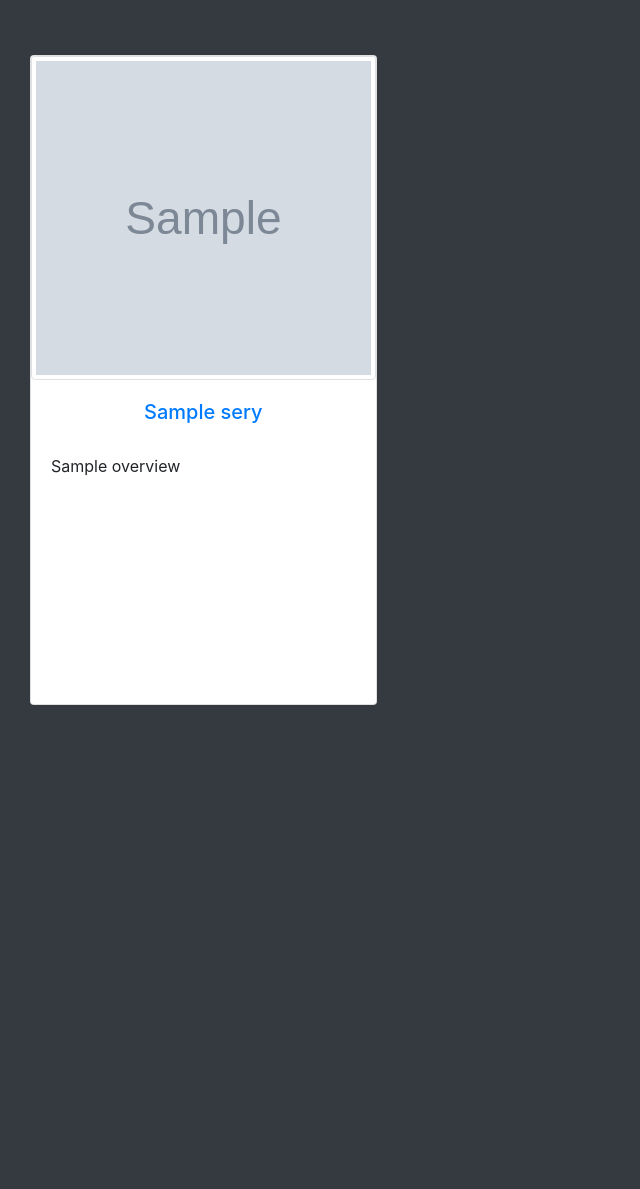
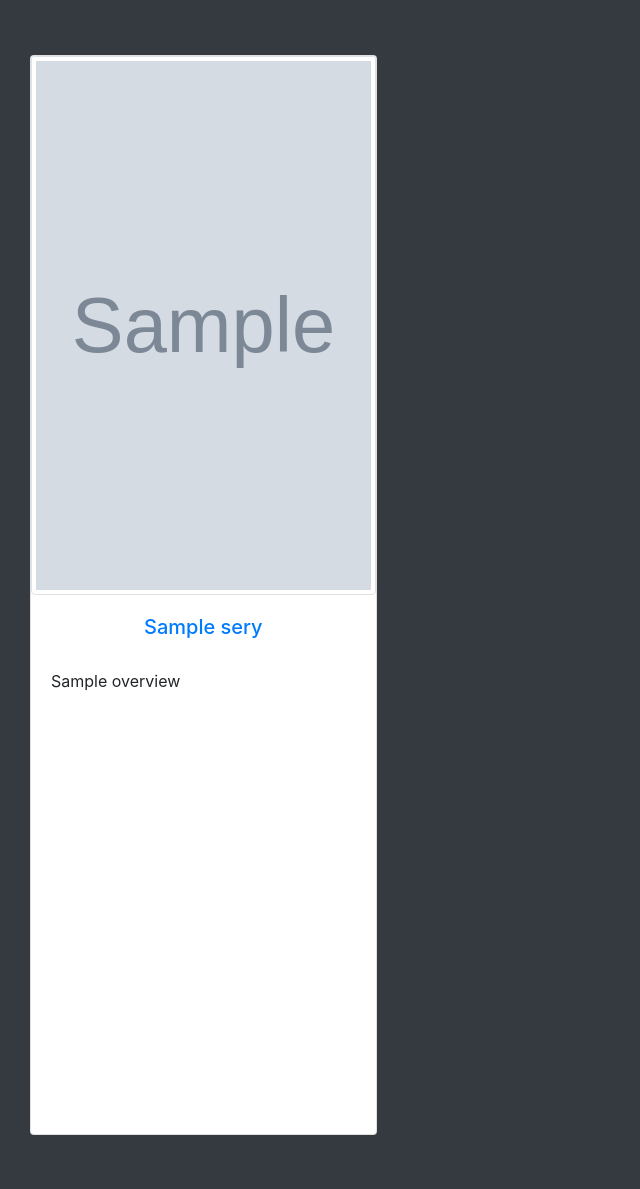
Before and after one commit to GagyZer/GagyYordle_API_FILM, a Symfony app: template templates/serie.html.twig in a window 1280 px wide. Shown: the part 185-1374 px from the top of the page, without its empty margins (0-640 px from the left). Before the commit the page ends 890 px from the top, so only its background shows below. Run offline with Twig, Linux system fonts and the light colour scheme; the template is opened without the code that fills it: most values are stand-ins (such as "Sample title", 1, 10 or a date in 2020); grey boxes marked "Sample" are stand-in pictures; some libraries are stand-ins or nearby versions.

Commit message:
modif image serie

```diff
--- a/templates/serie.html.twig
+++ b/templates/serie.html.twig
@@ -5,7 +5,7 @@
     <div class="row">
         {% for serie in series %}
             <div class="col-md-4 mb-4">
-                <div class="card" style="height: 650px;margin: 30px;">
+                <div class="card" style="height: 1080px;margin: 30px;">
                     <img src="{{ serie.image }}" class="card-img-top img-fluid img-thumbnail" alt="{{ serie.name }}" style="height: 50%;">
                     <div class="card-body">
                         <a href="{{ path('serie_details', {'id': serie.id}) }}">
```
